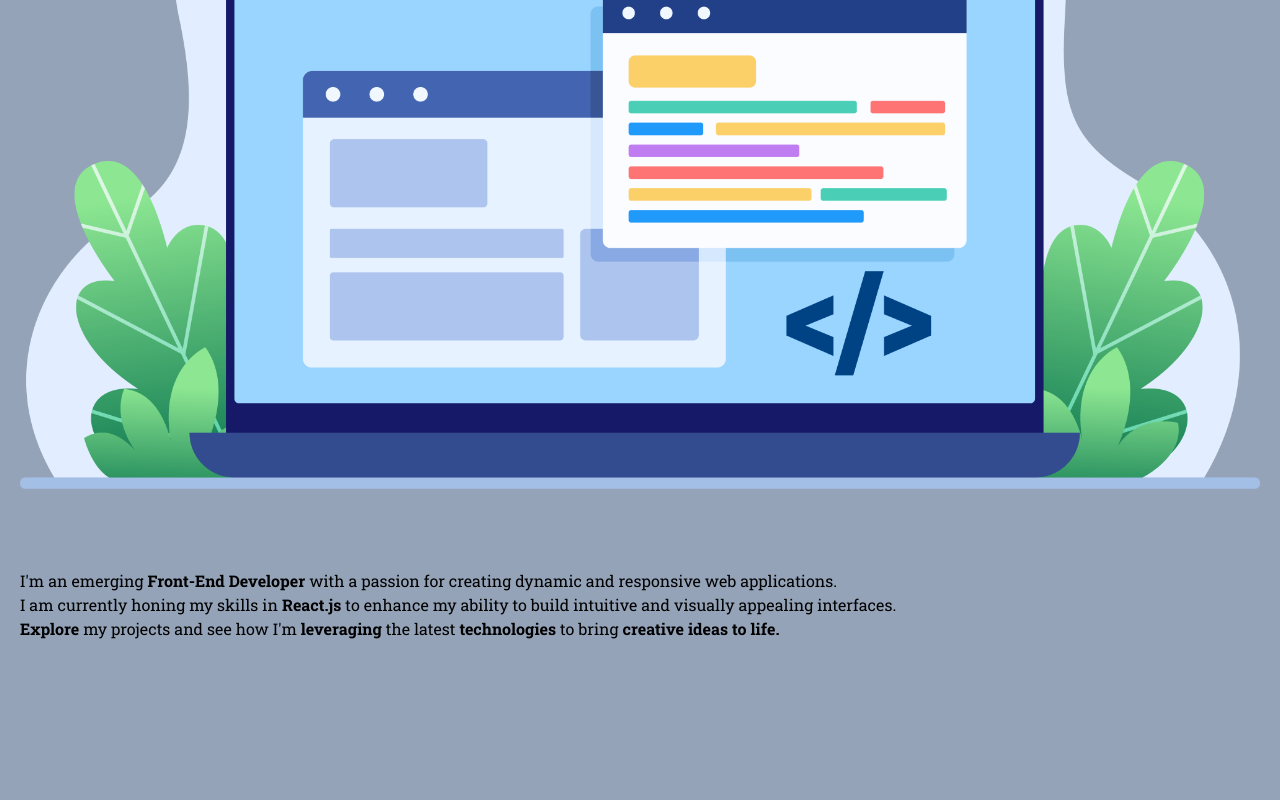
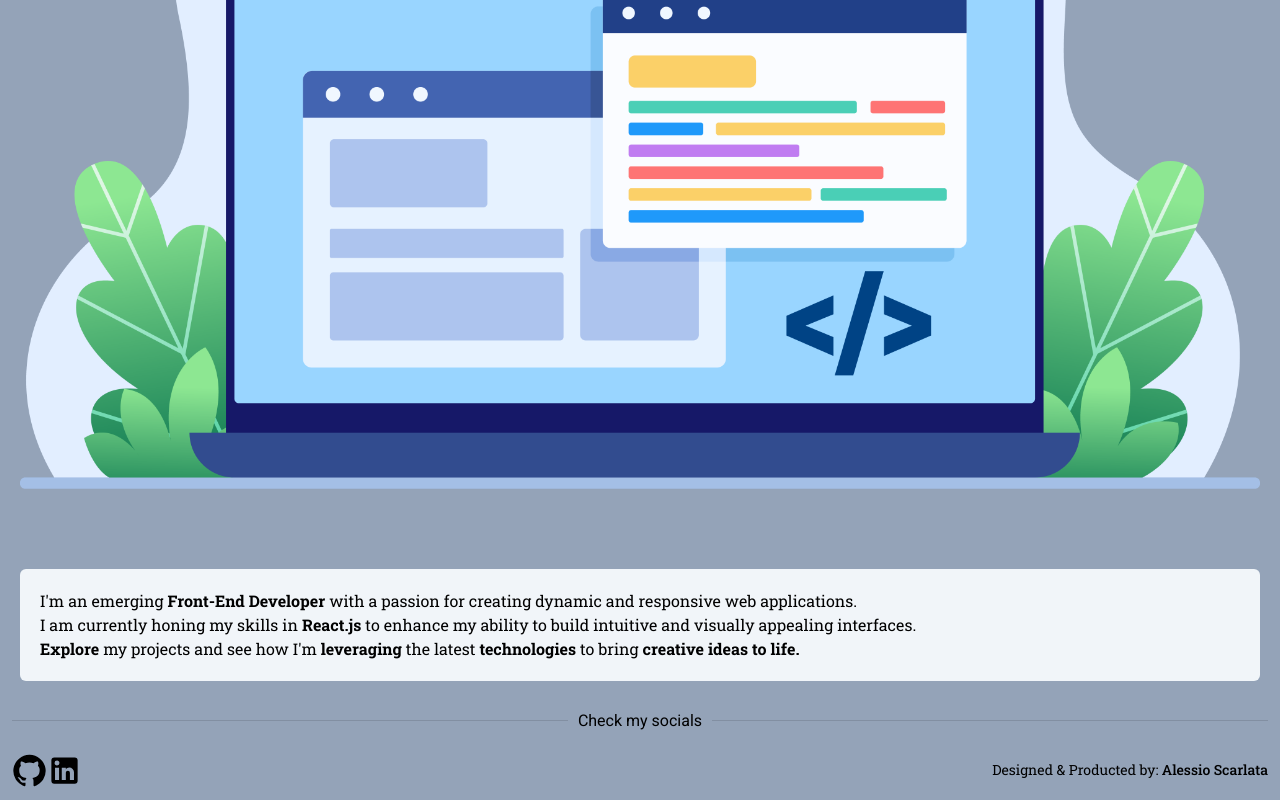
Before and after one commit to xScafu/portfolio-site-react, a React (Vite) app: page / in a window 1280 px wide. Shown: the part 740-1540 px from the top of the page. Before the commit the page ends 1401 px from the top, so only its background shows below. Built offline with nearby package versions, Linux system fonts and the light colour scheme.

Commit message:
footer, social icons, copyright

```diff
--- a/index.html
+++ b/index.html
@@ -9,6 +9,7 @@
   <link
     href="https://fonts.googleapis.com/css2?family=Roboto:ital,wght@0,100;0,300;0,400;0,500;0,700;0,900;1,100;1,300;1,400;1,500;1,700;1,900&display=swap"
     rel="stylesheet">
+  <link rel="stylesheet" href="https://fonts.googleapis.com/icon?family=Material+Icons" />
   <meta name="viewport" content="width=device-width, initial-scale=1.0" />
   <title>Alessio Scarlata</title>
 </head>
--- a/package.json
+++ b/package.json
@@ -10,6 +10,11 @@
     "preview": "vite preview"
   },
   "dependencies": {
+    "@emotion/react": "^11.13.5",
+    "@emotion/styled": "^11.13.5",
+    "@fontsource/roboto": "^5.1.0",
+    "@mui/icons-material": "^6.1.8",
+    "@mui/material": "^6.1.8",
     "@reduxjs/toolkit": "^2.3.0",
     "date-fns": "^4.1.0",
     "motion": "^11.11.17",
--- a/src/App.jsx
+++ b/src/App.jsx
@@ -1,11 +1,19 @@
 import Navbar from "./components/Navbar";
 import Presentation from "./components/Presentation";
+import Footer from "./components/Footer";
+import { Divider } from "@mui/material";
 
 function App() {
   return (
     <>
       <Navbar />
       <Presentation />
+      <div className="mt-5">
+        <Divider>
+          <h3>Check my socials</h3>
+        </Divider>
+      </div>
+      <Footer />
     </>
   );
 }
--- /dev/null
+++ b/src/components/Footer.jsx
@@ -0,0 +1,19 @@
+import LinkedInIcon from "@mui/icons-material/LinkedIn";
+import GitHubIcon from "@mui/icons-material/GitHub";
+
+export default function Footer() {
+  return (
+    <div className="flex justify-between items-center mt-5">
+      <div>
+        <GitHubIcon fontSize="large" />
+        <LinkedInIcon fontSize="large" />
+      </div>
+      <div>
+        <p className="font-serif font-normal text-sm text-end">
+          Designed & Producted by:{" "}
+          <span className="font-medium">Alessio Scarlata</span>
+        </p>
+      </div>
+    </div>
+  );
+}
--- a/src/components/Presentation.jsx
+++ b/src/components/Presentation.jsx
@@ -11,7 +11,7 @@ export default function Presentation() {
       <div className="my-20">
         <PresentationImage />
       </div>
-      <p className="font-serif">
+      <p className="font-serif bg-slate-100 p-5 rounded-md">
         I'm an emerging <span className="font-bold">Front-End Developer</span>{" "}
         with a passion for creating dynamic and responsive web applications.{" "}
         <br />I am currently honing my skills in{" "}
--- a/src/main.jsx
+++ b/src/main.jsx
@@ -1,3 +1,7 @@
+import "@fontsource/roboto/300.css";
+import "@fontsource/roboto/400.css";
+import "@fontsource/roboto/500.css";
+import "@fontsource/roboto/700.css";
 import { StrictMode } from "react";
 import { createRoot } from "react-dom/client";
 import store from "./app/store";
```
Also changed, not shown: 1 other file (tests, documents, lock files or other folders).
